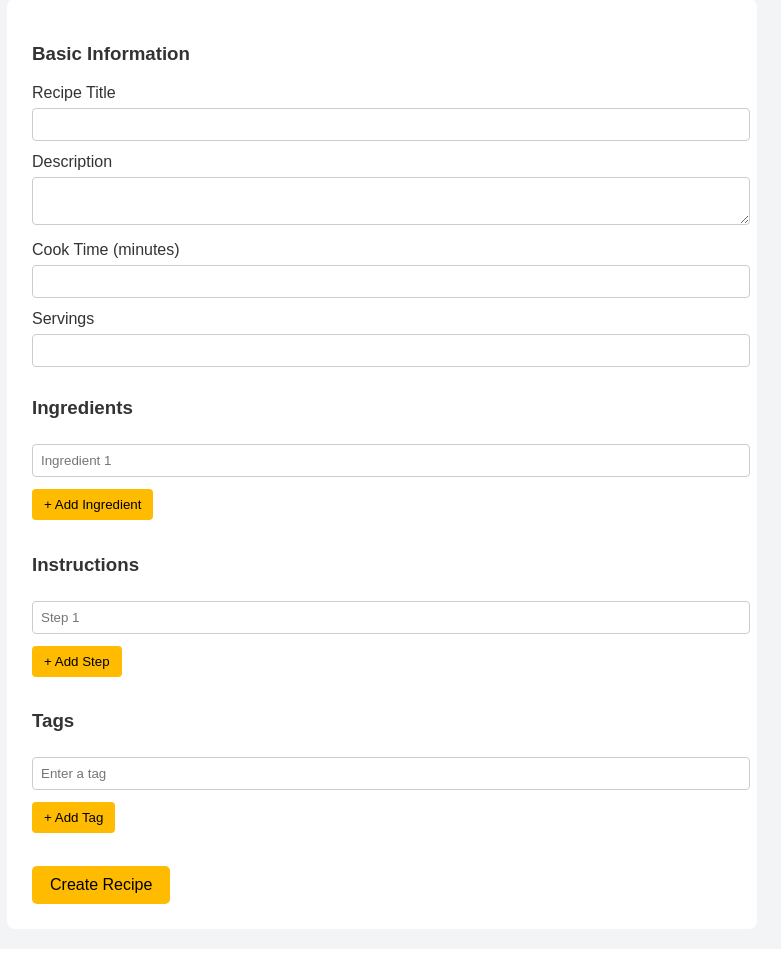
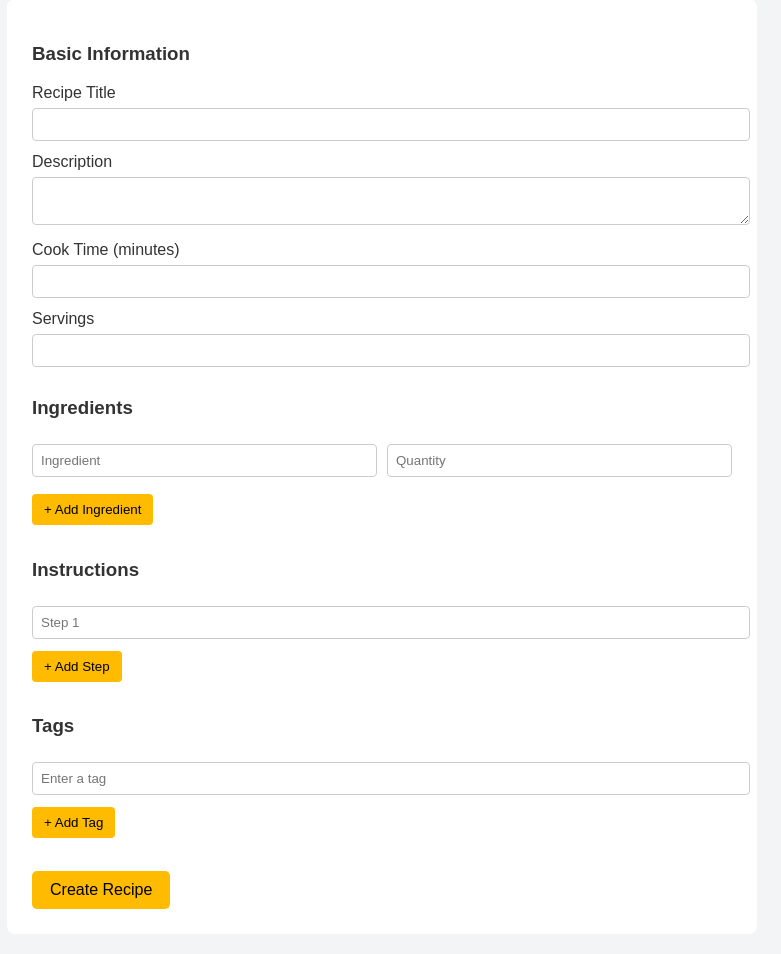
Before and after one commit to Pear312/TastyBytes, a Flask app: page /create in a window 1280 px wide. Shown: the part 171-1125 px from the top of the page, without its empty margins (258-1039 px from the left). Before the commit the page ends 1075 px from the top, so only its background shows below. Run offline with Flask 3, Linux system fonts and the light colour scheme; a user stored in the database is signed in.

Commit message:
Create Recipe Quantity

```diff
--- a/app.py
+++ b/app.py
@@ -13,7 +13,7 @@ app.secret_key = "d93f1b063921f64b2f3ea042bd46c1f7fd0d10c55d3be98d5ea83c71e4ac6d
 con = mysql.connector.connect(
     host="localhost",
     user="root",
-    password="",
+    password="your_password_here",
     database="tastybytes_db"
 )
 
@@ -212,7 +212,8 @@ def create():
 
         # Lists from dynamic fields
         instructions = request.form.getlist("instruction[]")
-        ingredients = request.form.getlist("ingredient[]")
+        ingredient_names = request.form.getlist("ingredient_name[]")
+        ingredient_qtys = request.form.getlist("ingredient_qty[]")
 
         tags_list = [t.strip().lower() for t in request.form.getlist("tags") if t.strip()]
 
@@ -229,22 +230,21 @@ def create():
         recipe_id = cursor.lastrowid
 
         # INSERT INGREDIENTS INTO DATABASE
-        for ing in ingredients:
-            ing = ing.strip()
-            if ing != "":
-                cursor.execute("INSERT INTO ingredients (name) VALUES (%s)", (ing,))
+        for name, qty in zip(ingredient_names, ingredient_qtys):
+            name = name.strip()
+            qty = qty.strip()
+            if name != "":
+                cursor.execute("INSERT INTO ingredients (name) VALUES (%s)", (name,))
                 ingredient_id = cursor.lastrowid
 
                 cursor.execute("""
                     INSERT INTO recipe_ingredients (recipe_id, ingredient_id, quantity)
                     VALUES (%s, %s, %s)
-                """, (recipe_id, ingredient_id, ""))
+                """, (recipe_id, ingredient_id, qty))
 
         con.commit()
 
-        # -----------------------------
         # TAGS
-        # -----------------------------
 
         cursor = con.cursor()
 
--- a/templates/createRecipe.html
+++ b/templates/createRecipe.html
@@ -22,7 +22,10 @@
 
     <h3>Ingredients</h3>
     <div id="ingredient-list">
-        <input type="text" name="ingredient[]" placeholder="Ingredient 1">
+        <div class="ingredient-row">
+            <input type="text" name="ingredient_name[]" placeholder="Ingredient" class="ingredient-name">
+            <input type="text" name="ingredient_qty[]" placeholder="Quantity" class="ingredient-qty">
+        </div>
     </div>
 
     <button type="button" onclick="addIngredient()" class="add-btn">+ Add Ingredient</button>
@@ -42,7 +45,6 @@
 
     <button type="button" onclick="addTag()" class="add-btn">+ Add Tag</button>
 
-
     <br><br>
 
     <button type="submit" class="submit-btn">Create Recipe</button>
@@ -52,12 +54,27 @@
 
 <script>
 function addIngredient() {
-    const container = document.getElementById("ingredient-list");
-    const input = document.createElement("input");
-    input.type = "text";
-    input.name = "ingredient[]";
-    input.placeholder = "Ingredient";
-    container.appendChild(input);
+    const list = document.getElementById("ingredient-list");
+
+    const row = document.createElement("div");
+    row.className = "ingredient-row";
+
+    const nameInput = document.createElement("input");
+    nameInput.type = "text";
+    nameInput.name = "ingredient_name[]";
+    nameInput.placeholder = "Ingredient";
+    nameInput.className = "ingredient-name";
+
+    const qtyInput = document.createElement("input");
+    qtyInput.type = "text";
+    qtyInput.name = "ingredient_qty[]";
+    qtyInput.placeholder = "Quantity";
+    qtyInput.className = "ingredient-qty";
+
+    row.appendChild(nameInput);
+    row.appendChild(qtyInput);
+
+    list.appendChild(row);
 }
 
 function addInstruction() {
@@ -81,6 +98,16 @@ function addTag() {
 </script>
 
 <style>
+.ingredient-row {
+    display: flex;
+    gap: 10px;
+    margin-bottom: 5px;
+}
+.ingredient-name, .ingredient-qty {
+    padding: 5px;
+    flex: 1;
+}
+
 .form-container {
     background: #fff;
     padding: 25px;
```
